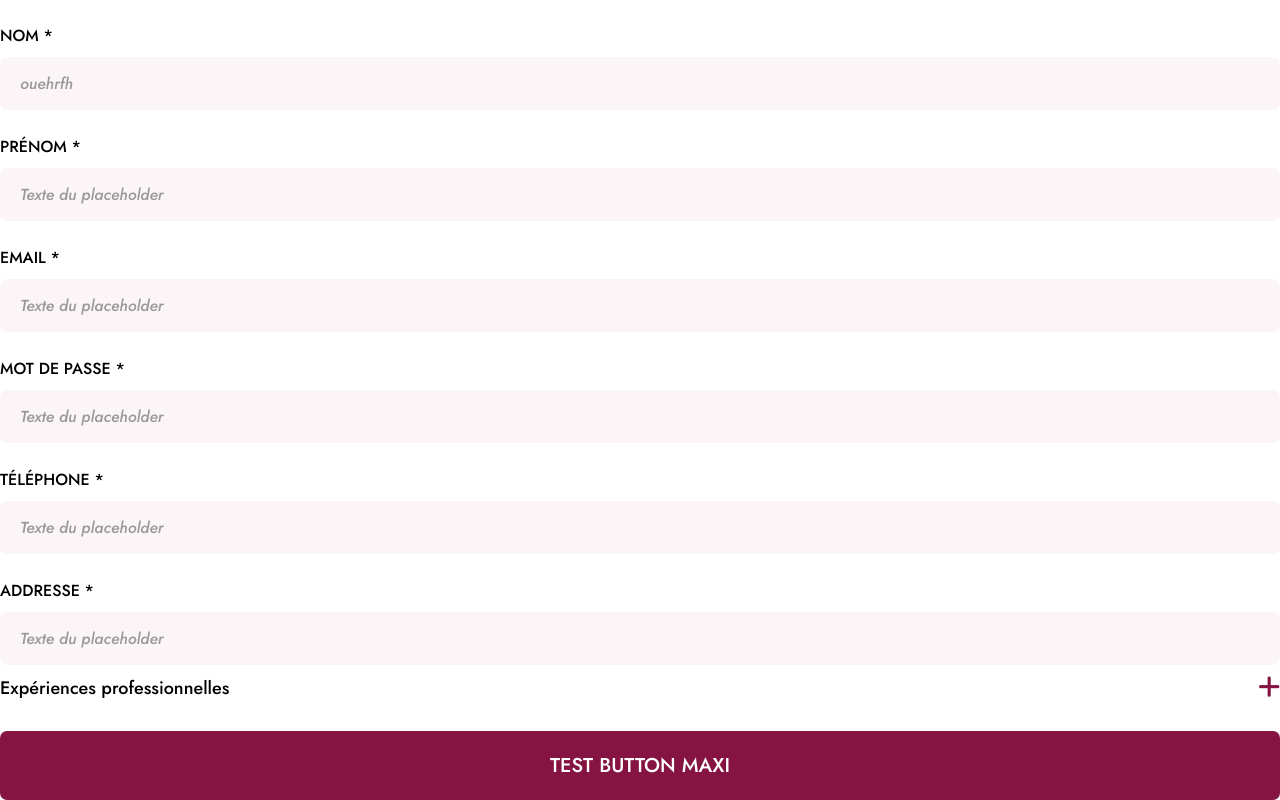
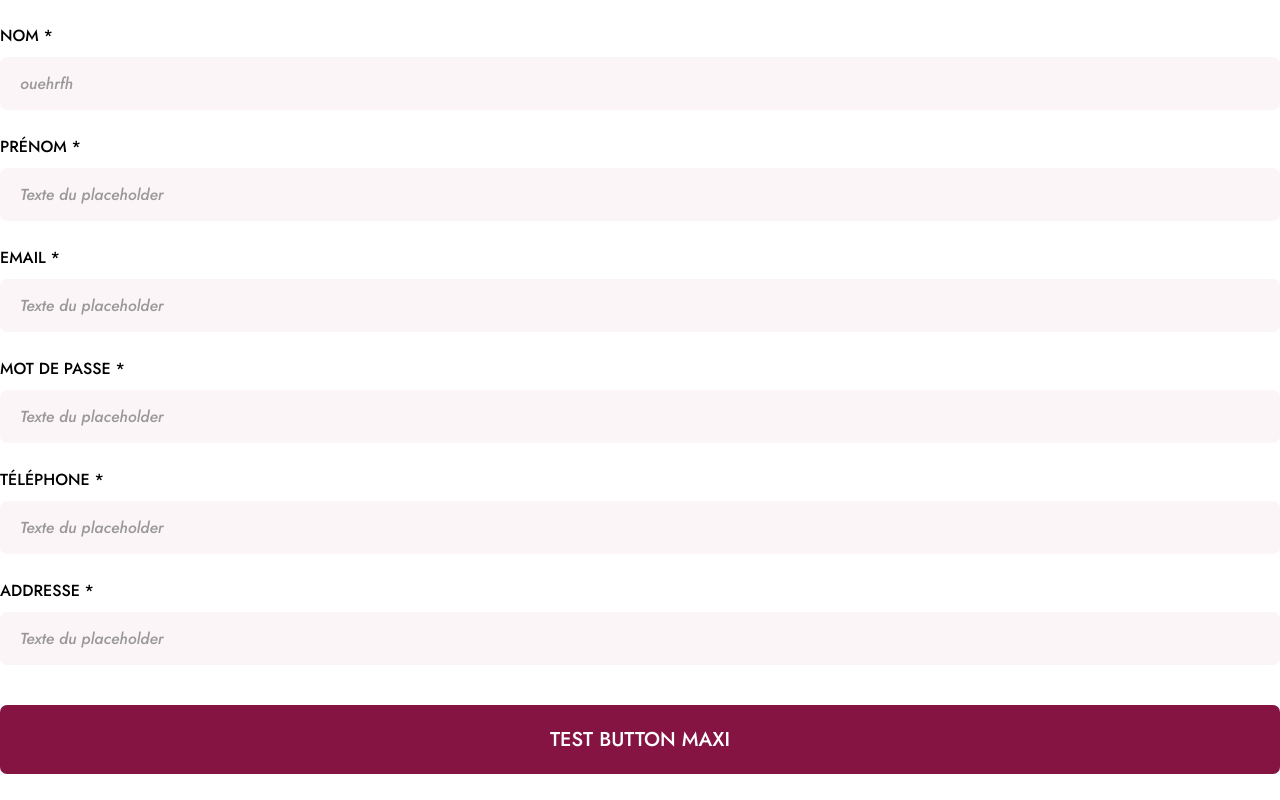
Before and after one commit to WildCodeSchool/2023-09-JS-BDX-P3-la-rive-droite, a React (Vite) app in the folder frontend/: page / in a window 1280 px wide. Shown: the part 297-1097 px from the top of the page. After the commit the page ends 1071 px from the top, so only its background shows below. Built offline with nearby package versions, Linux system fonts and the light colour scheme.

Commit message:
v3 userprofile

```diff
--- a/frontend/src/pages/UserProfileModel.jsx
+++ b/frontend/src/pages/UserProfileModel.jsx
@@ -2,7 +2,6 @@ import Title from "../components/Title";
 import HeaderLongUser from "../components/HeaderLongUser";
 import Input from "../components/Input";
 import ButtonMaxi from "../components/ButtonMaxi";
-import AddDetailsCV from "../components/AddDetailsCV";
 
 function UserProfileUser() {
   return (
@@ -16,7 +15,6 @@ function UserProfileUser() {
         <Input titleInput="Mot de passe *" />
         <Input titleInput="Téléphone *" />
         <Input titleInput="Addresse *" />
-        <AddDetailsCV />
         <ButtonMaxi />
       </div>
     </div>
```
